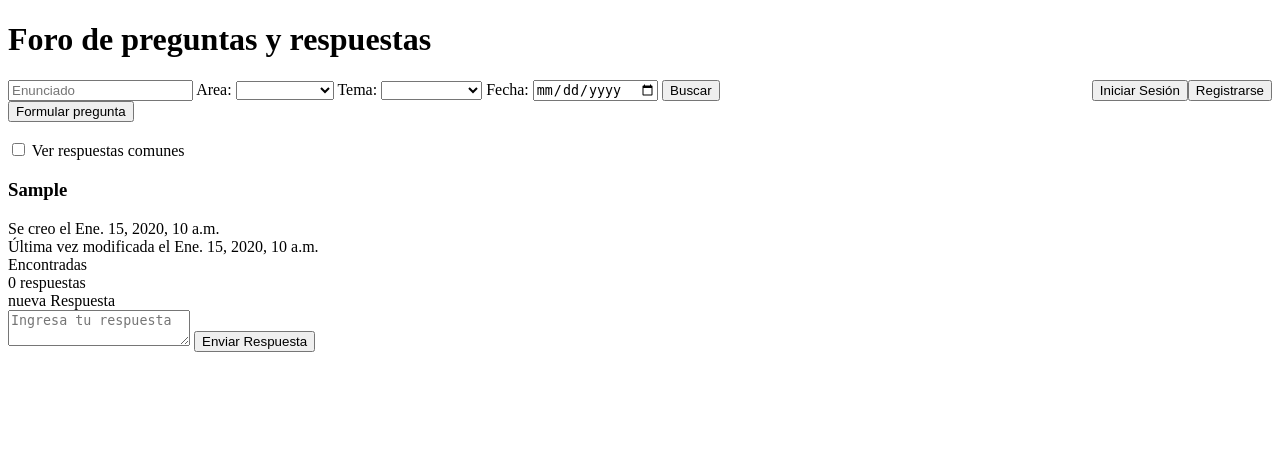
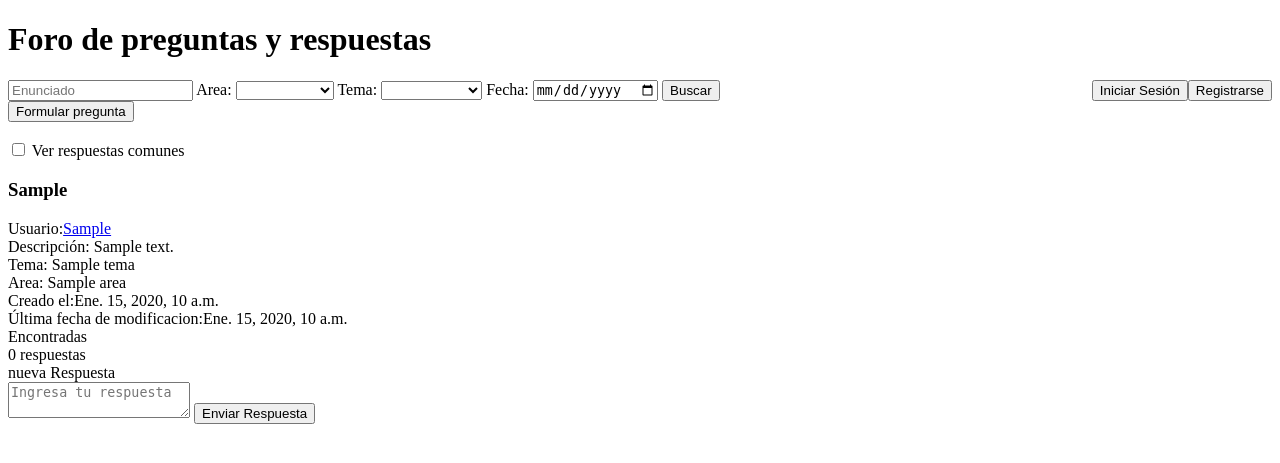
Before and after one commit to ArnoldSucasaireTorres/Sistema-de-Tutoriales, a Django app: page /pregunta/?id=1 in a window 1280 px wide. Shown: the top 463 px of the page. Run offline with Django 3.2, Linux system fonts and the light colour scheme; tables that the repository leaves empty hold one stand-in row (values such as "Sample post").

Commit message:
Foro final 0.5

```diff
--- a/templates/pregunta.html
+++ b/templates/pregunta.html
@@ -4,8 +4,12 @@
 <br><input type="checkbox" id="resp_normal">
 <label for="resp_normal">Ver respuestas comunes</label>
 <h3>{{id_pregunta.enunciado}} </h3>
-<span>Se creo el {{id_pregunta.fecha_de_creacion}}</span><br>
-<span>Última vez modificada el {{id_pregunta.fecha_de_modificacion}}</span><br>
+<span>Usuario:</span><span><a href="/usuario/?usuario={{usuario_pregu.id}}">{{usuario_pregu.usuario}}</a></span><br>
+<span>Descripción: </span><span>{{id_pregunta.descripcion}}</span><br />
+<span>Tema: </span><span>{{id_pregunta.tema}}</span><br />
+<span>Area: </span><span>{{id_pregunta.area}}</span><br />
+<span>Creado el:</span><span>{{id_pregunta.fecha_de_creacion}}</span><br>
+<span>Última fecha de modificacion:</span><span>{{id_pregunta.fecha_de_modificacion}}</span><br>
 <span>Encontradas </span>
 
 <div id="ajax">
--- a/usuarios/views.py
+++ b/usuarios/views.py
@@ -74,7 +74,8 @@
         usuario = usuarios.Usuario.objects.get(id=r.usuario_id)
         num_com_por_resp.append([r,len(com),usuario])
     pregunta=usuarios.Pregunta.objects.get(id=request.GET.get("id",""))
-    return render(request,'pregunta.html',{"pregunta":pregunta,"respuestas":num_com_por_resp,"temas":temas,"areas":areas,"id_pregunta":pregunta})
+    usuario_pregu=usuarios.Usuario.objects.get(id=pregunta.usuario_id)
+    return render(request,'pregunta.html',{"pregunta":pregunta,"respuestas":num_com_por_resp,"temas":temas,"areas":areas,"id_pregunta":pregunta,"usuario_pregu":usuario_pregu})
 
 
 def comentario(request):
```
